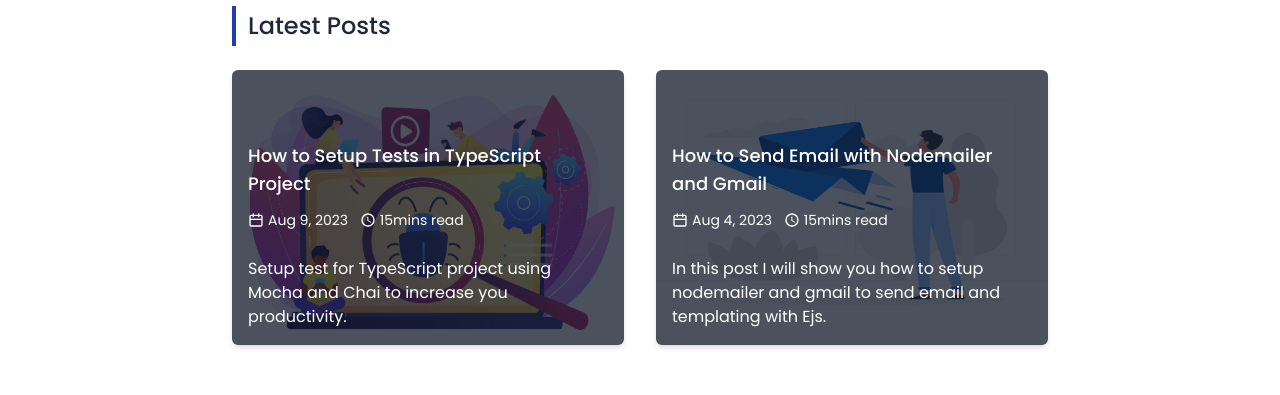
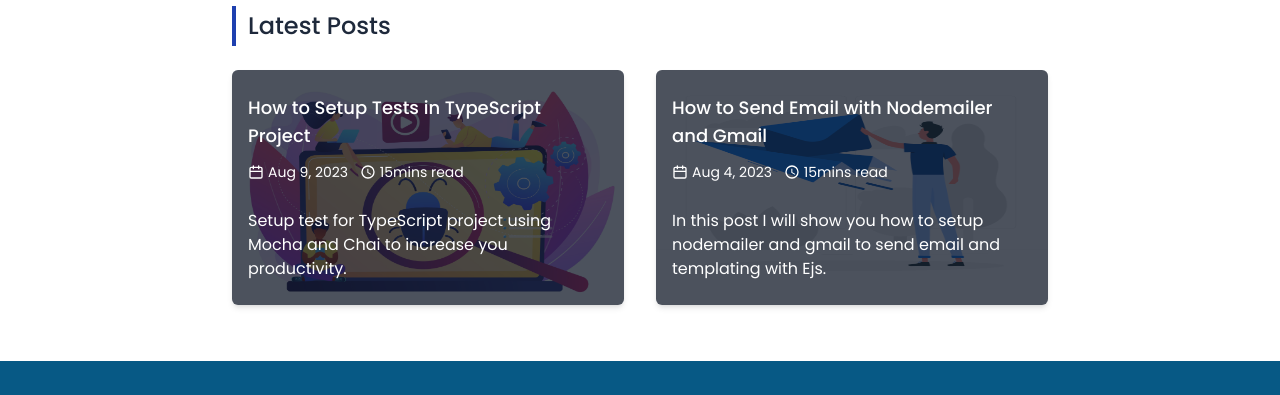
Before and after one commit to Oungseik/Oungseik.github.io, a SvelteKit app: page /blogs in a window 1280 px wide. Shown: the part 726-1121 px from the top of the page. Built offline with nearby package versions, Linux system fonts and the light colour scheme.

Commit message:
fix: remove spacings and reduce the font-size of code block

```diff
--- a/src/routes/blogs/+page.svelte
+++ b/src/routes/blogs/+page.svelte
@@ -33,8 +33,8 @@
 					<img class="absolute h-full w-full" src="/images/posts/{post.mainImage}" alt="" />
 					<div class="absolute h-full w-full bg-gray-900/75" />
 
-					<div class="relative z-30 px-4 py-4 text-white">
-						<h3 class="text-lg">{post.title}</h3>
+					<div class="relative z-30 px-4 py-6 text-white">
+						<h3 class="text-lg mt-0">{post.title}</h3>
 						<p class="mb-4 text-sm md:mb-6">
 							<span class="inline-flex items-center gap-1">
 								<svg xmlns="http://www.w3.org/2000/svg" width="16" height="16" viewBox="0 0 24 24"
--- a/src/routes/blogs/[slug]/+layout.svelte
+++ b/src/routes/blogs/[slug]/+layout.svelte
@@ -3,6 +3,7 @@
 		.hljs {
 			color: #abb2bf;
 			background: #282c34;
+      font-size: 0.875rem;
 		}
 
 		.hljs-comment,
```
